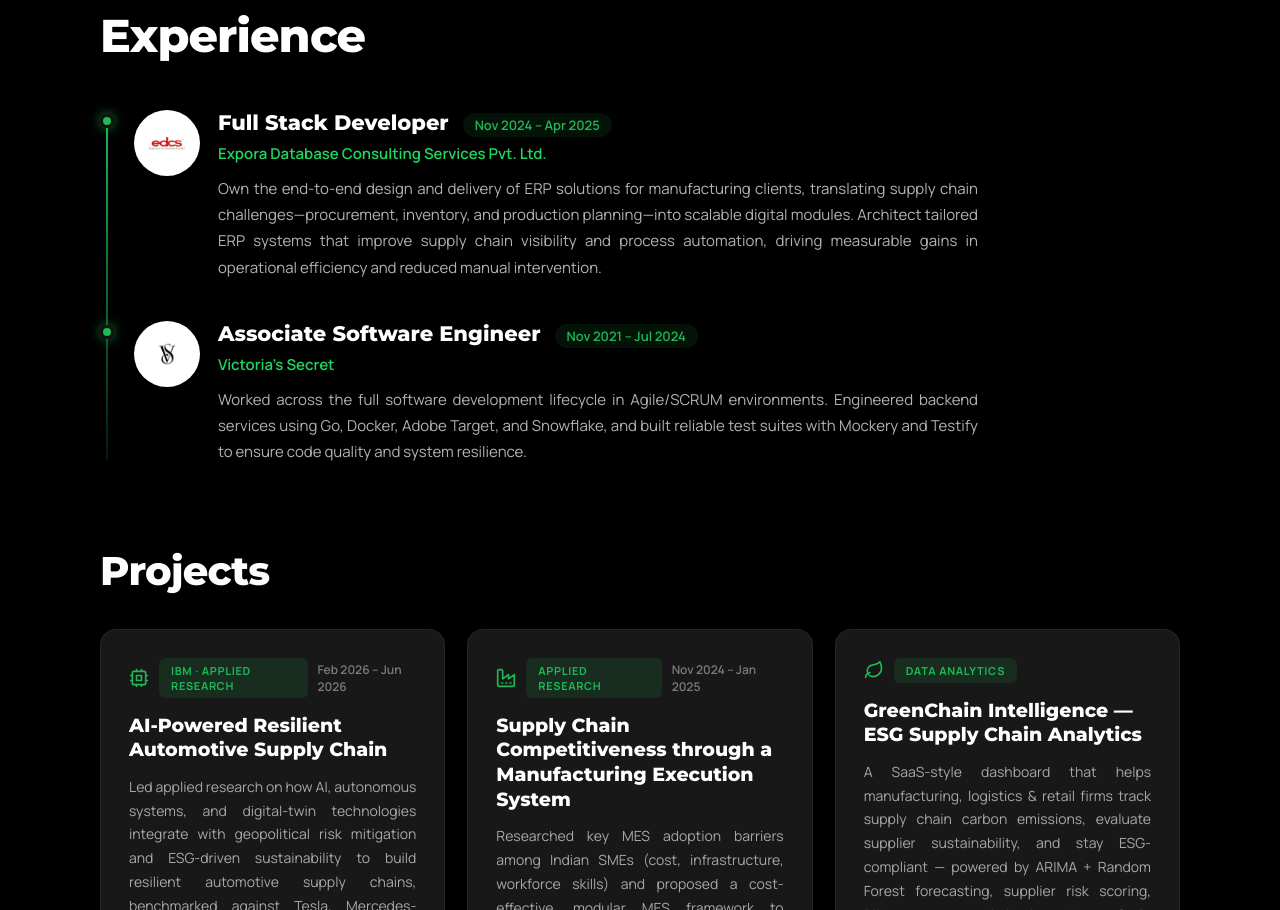
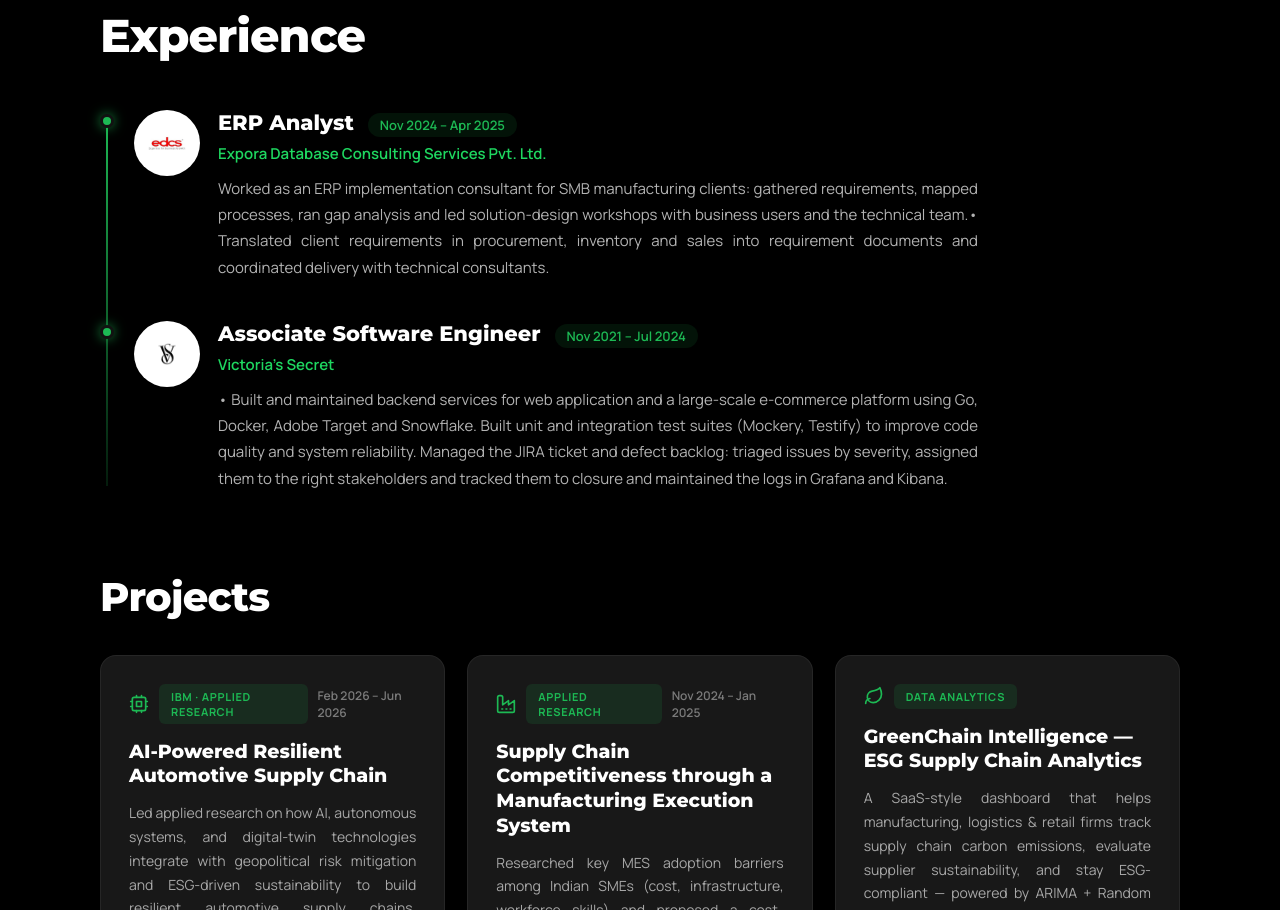
Before and after one commit to Bhargav0523/MyPortfolio, a plain HTML site: page index.html in a window 1280 px wide. Shown: the part 3250-4160 px from the top of the page. Drawn offline with Linux system fonts and the light colour scheme.

Commit message:
Updating Edcs job title
Updated job roles and descriptions for better clarity and detail.

```diff
--- a/index.html
+++ b/index.html
@@ -183,11 +183,11 @@
           <div class="logo-circle timeline-logo"><img src="assets/logos/edcs.jpg" alt="Expora Database Consulting Services"></div>
           <div class="timeline-content">
             <div class="timeline-head">
-              <h3 class="timeline-role">Full Stack Developer</h3>
+              <h3 class="timeline-role">ERP Analyst</h3>
               <span class="timeline-dates">Nov 2024 – Apr 2025</span>
             </div>
             <p class="timeline-company">Expora Database Consulting Services Pvt. Ltd.</p>
-            <p class="timeline-desc">Own the end-to-end design and delivery of ERP solutions for manufacturing clients, translating supply chain challenges—procurement, inventory, and production planning—into scalable digital modules. Architect tailored ERP systems that improve supply chain visibility and process automation, driving measurable gains in operational efficiency and reduced manual intervention.</p>
+            <p class="timeline-desc"> Worked as an ERP implementation consultant for SMB manufacturing clients: gathered requirements, mapped processes, ran gap analysis and led solution-design workshops with business users and the technical team.•	Translated client requirements in procurement, inventory and sales into requirement documents and coordinated delivery with technical consultants.</p>
           </div>
         </div>
 
@@ -200,7 +200,7 @@
               <span class="timeline-dates">Nov 2021 – Jul 2024</span>
             </div>
             <p class="timeline-company">Victoria's Secret</p>
-            <p class="timeline-desc">Worked across the full software development lifecycle in Agile/SCRUM environments. Engineered backend services using Go, Docker, Adobe Target, and Snowflake, and built reliable test suites with Mockery and Testify to ensure code quality and system resilience.</p>
+            <p class="timeline-desc">•	Built and maintained backend services for web application and a large-scale e-commerce platform using Go, Docker, Adobe Target and Snowflake. Built unit and integration test suites (Mockery, Testify) to improve code quality and system reliability. Managed the JIRA ticket and defect backlog: triaged issues by severity, assigned them to the right stakeholders and tracked them to closure and maintained the logs in Grafana and Kibana.</p>
           </div>
         </div>
       </div>
```
